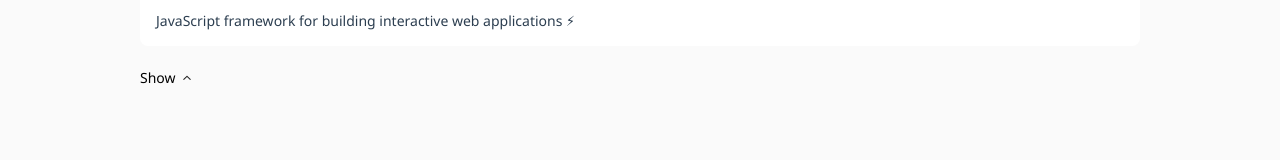
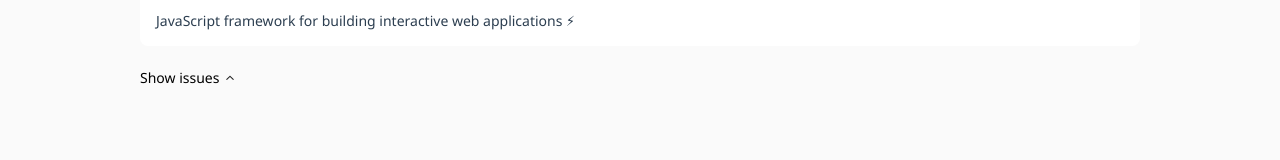
Before and after one commit to trustme6/gitogram, a Vue app: page / in a window 1280 px wide. Shown: the part 448-608 px from the top of the page. Built offline with nearby package versions, Linux system fonts and the light colour scheme.

Commit message:
fix toggler

```diff
--- a/src/components/toggler/toggler.vue
+++ b/src/components/toggler/toggler.vue
@@ -3,7 +3,7 @@
     :class="['button', {'active': isOpened}]"
     @click="toggle"
   >
-    <span class="text">{{ isOpened ? "Hide" : "Show" }}</span>
+    <span class="text">{{ isOpened ? "Hide issues" : "Show issues" }}</span>
     <span class="icon">
       <icon name="triangle" />
     </span>
```
